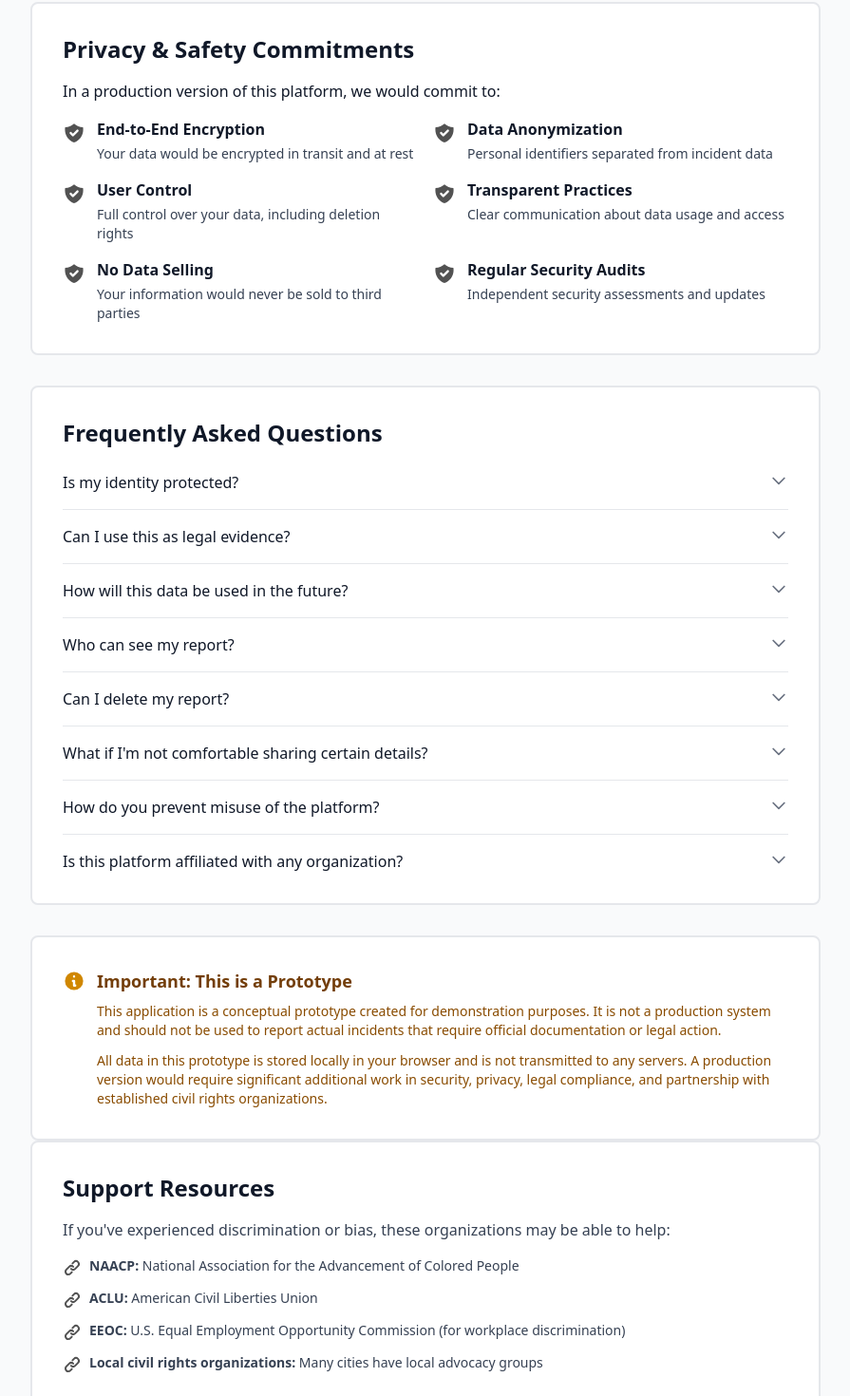
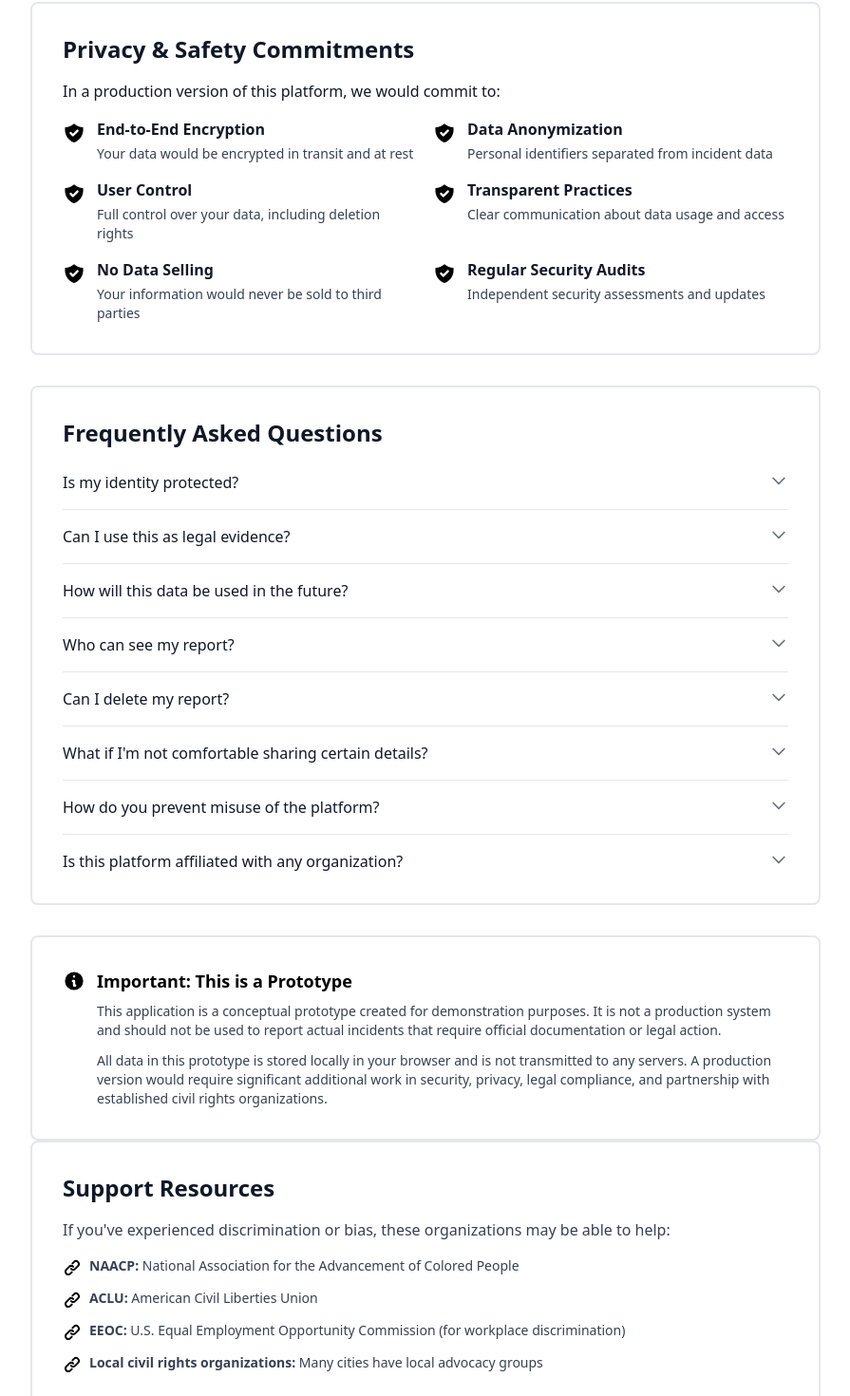
Before and after one commit to yeauxdejuan/seen, a React (Vite) app: page /about in a window 1280 px wide. Shown: the part 680-2150 px from the top of the page at 95% size, without its empty margins (192-1087 px from the left). Built offline with nearby package versions, Linux system fonts and the light colour scheme.

Commit message:
Apply black and white minimal design to all pages

```diff
--- a/src/pages/AboutPage.tsx
+++ b/src/pages/AboutPage.tsx
@@ -49,7 +49,7 @@ export function AboutPage() {
   };
 
   return (
-    <div className="min-h-screen bg-gray-50 dark:bg-gray-900 py-8">
+    <div className="min-h-screen bg-white dark:bg-black py-8">
       <div className="max-w-4xl mx-auto px-4 sm:px-6 lg:px-8">
         {/* Header */}
         <div className="mb-12 text-center">
@@ -98,7 +98,7 @@ export function AboutPage() {
             </p>
             <div className="grid grid-cols-1 md:grid-cols-2 gap-4">
               <div className="flex items-start">
-                <svg className="w-6 h-6 text-primary-600 dark:text-primary-400 mr-3 mt-1 flex-shrink-0" fill="currentColor" viewBox="0 0 20 20">
+                <svg className="w-6 h-6 text-black dark:text-white mr-3 mt-1 flex-shrink-0" fill="currentColor" viewBox="0 0 20 20">
                   <path fillRule="evenodd" d="M2.166 4.999A11.954 11.954 0 0010 1.944 11.954 11.954 0 0017.834 5c.11.65.166 1.32.166 2.001 0 5.225-3.34 9.67-8 11.317C5.34 16.67 2 12.225 2 7c0-.682.057-1.35.166-2.001zm11.541 3.708a1 1 0 00-1.414-1.414L9 10.586 7.707 9.293a1 1 0 00-1.414 1.414l2 2a1 1 0 001.414 0l4-4z" clipRule="evenodd" />
                 </svg>
                 <div>
@@ -112,7 +112,7 @@ export function AboutPage() {
               </div>
 
               <div className="flex items-start">
-                <svg className="w-6 h-6 text-primary-600 dark:text-primary-400 mr-3 mt-1 flex-shrink-0" fill="currentColor" viewBox="0 0 20 20">
+                <svg className="w-6 h-6 text-black dark:text-white mr-3 mt-1 flex-shrink-0" fill="currentColor" viewBox="0 0 20 20">
                   <path fillRule="evenodd" d="M2.166 4.999A11.954 11.954 0 0010 1.944 11.954 11.954 0 0017.834 5c.11.65.166 1.32.166 2.001 0 5.225-3.34 9.67-8 11.317C5.34 16.67 2 12.225 2 7c0-.682.057-1.35.166-2.001zm11.541 3.708a1 1 0 00-1.414-1.414L9 10.586 7.707 9.293a1 1 0 00-1.414 1.414l2 2a1 1 0 001.414 0l4-4z" clipRule="evenodd" />
                 </svg>
                 <div>
@@ -126,7 +126,7 @@ export function AboutPage() {
               </div>
 
               <div className="flex items-start">
-                <svg className="w-6 h-6 text-primary-600 dark:text-primary-400 mr-3 mt-1 flex-shrink-0" fill="currentColor" viewBox="0 0 20 20">
+                <svg className="w-6 h-6 text-black dark:text-white mr-3 mt-1 flex-shrink-0" fill="currentColor" viewBox="0 0 20 20">
                   <path fillRule="evenodd" d="M2.166 4.999A11.954 11.954 0 0010 1.944 11.954 11.954 0 0017.834 5c.11.65.166 1.32.166 2.001 0 5.225-3.34 9.67-8 11.317C5.34 16.67 2 12.225 2 7c0-.682.057-1.35.166-2.001zm11.541 3.708a1 1 0 00-1.414-1.414L9 10.586 7.707 9.293a1 1 0 00-1.414 1.414l2 2a1 1 0 001.414 0l4-4z" clipRule="evenodd" />
                 </svg>
                 <div>
@@ -140,7 +140,7 @@ export function AboutPage() {
               </div>
 
               <div className="flex items-start">
-                <svg className="w-6 h-6 text-primary-600 dark:text-primary-400 mr-3 mt-1 flex-shrink-0" fill="currentColor" viewBox="0 0 20 20">
+                <svg className="w-6 h-6 text-black dark:text-white mr-3 mt-1 flex-shrink-0" fill="currentColor" viewBox="0 0 20 20">
                   <path fillRule="evenodd" d="M2.166 4.999A11.954 11.954 0 0010 1.944 11.954 11.954 0 0017.834 5c.11.65.166 1.32.166 2.001 0 5.225-3.34 9.67-8 11.317C5.34 16.67 2 12.225 2 7c0-.682.057-1.35.166-2.001zm11.541 3.708a1 1 0 00-1.414-1.414L9 10.586 7.707 9.293a1 1 0 00-1.414 1.414l2 2a1 1 0 001.414 0l4-4z" clipRule="evenodd" />
                 </svg>
                 <div>
@@ -154,7 +154,7 @@ export function AboutPage() {
               </div>
 
               <div className="flex items-start">
-                <svg className="w-6 h-6 text-primary-600 dark:text-primary-400 mr-3 mt-1 flex-shrink-0" fill="currentColor" viewBox="0 0 20 20">
+                <svg className="w-6 h-6 text-black dark:text-white mr-3 mt-1 flex-shrink-0" fill="currentColor" viewBox="0 0 20 20">
                   <path fillRule="evenodd" d="M2.166 4.999A11.954 11.954 0 0010 1.944 11.954 11.954 0 0017.834 5c.11.65.166 1.32.166 2.001 0 5.225-3.34 9.67-8 11.317C5.34 16.67 2 12.225 2 7c0-.682.057-1.35.166-2.001zm11.541 3.708a1 1 0 00-1.414-1.414L9 10.586 7.707 9.293a1 1 0 00-1.414 1.414l2 2a1 1 0 001.414 0l4-4z" clipRule="evenodd" />
                 </svg>
                 <div>
@@ -168,7 +168,7 @@ export function AboutPage() {
               </div>
 
               <div className="flex items-start">
-                <svg className="w-6 h-6 text-primary-600 dark:text-primary-400 mr-3 mt-1 flex-shrink-0" fill="currentColor" viewBox="0 0 20 20">
+                <svg className="w-6 h-6 text-black dark:text-white mr-3 mt-1 flex-shrink-0" fill="currentColor" viewBox="0 0 20 20">
                   <path fillRule="evenodd" d="M2.166 4.999A11.954 11.954 0 0010 1.944 11.954 11.954 0 0017.834 5c.11.65.166 1.32.166 2.001 0 5.225-3.34 9.67-8 11.317C5.34 16.67 2 12.225 2 7c0-.682.057-1.35.166-2.001zm11.541 3.708a1 1 0 00-1.414-1.414L9 10.586 7.707 9.293a1 1 0 00-1.414 1.414l2 2a1 1 0 001.414 0l4-4z" clipRule="evenodd" />
                 </svg>
                 <div>
@@ -229,21 +229,21 @@ export function AboutPage() {
         </Card>
 
         {/* Important Notice */}
-        <Card padding="lg" className="bg-yellow-50 dark:bg-yellow-900 border-yellow-200 dark:border-yellow-700">
+        <Card padding="lg" className="bg-gray-100 dark:bg-gray-900 border-2 border-gray-300 dark:border-gray-700">
           <div className="flex items-start">
-            <svg className="w-6 h-6 text-yellow-600 dark:text-yellow-400 mr-3 mt-0.5 flex-shrink-0" fill="currentColor" viewBox="0 0 20 20">
+            <svg className="w-6 h-6 text-black dark:text-white mr-3 mt-0.5 flex-shrink-0" fill="currentColor" viewBox="0 0 20 20">
               <path fillRule="evenodd" d="M18 10a8 8 0 11-16 0 8 8 0 0116 0zm-7-4a1 1 0 11-2 0 1 1 0 012 0zM9 9a1 1 0 000 2v3a1 1 0 001 1h1a1 1 0 100-2v-3a1 1 0 00-1-1H9z" clipRule="evenodd" />
             </svg>
             <div>
-              <h3 className="text-lg font-semibold text-yellow-900 dark:text-yellow-100 mb-2">
+              <h3 className="text-lg font-semibold text-black dark:text-white mb-2">
                 Important: This is a Prototype
               </h3>
-              <p className="text-sm text-yellow-800 dark:text-yellow-200 mb-3">
+              <p className="text-sm text-gray-700 dark:text-gray-300 mb-3">
                 This application is a conceptual prototype created for demonstration purposes.
                 It is not a production system and should not be used to report actual incidents
                 that require official documentation or legal action.
               </p>
-              <p className="text-sm text-yellow-800 dark:text-yellow-200">
+              <p className="text-sm text-gray-700 dark:text-gray-300">
                 All data in this prototype is stored locally in your browser and is not transmitted
                 to any servers. A production version would require significant additional work in
                 security, privacy, legal compliance, and partnership with established civil rights
@@ -263,7 +263,7 @@ export function AboutPage() {
           </p>
           <ul className="space-y-3 text-sm text-gray-700 dark:text-gray-300">
             <li className="flex items-start">
-              <svg className="w-5 h-5 text-accent-600 dark:text-accent-400 mr-2 mt-0.5 flex-shrink-0" fill="currentColor" viewBox="0 0 20 20">
+              <svg className="w-5 h-5 text-black dark:text-white mr-2 mt-0.5 flex-shrink-0" fill="currentColor" viewBox="0 0 20 20">
                 <path fillRule="evenodd" d="M12.586 4.586a2 2 0 112.828 2.828l-3 3a2 2 0 01-2.828 0 1 1 0 00-1.414 1.414 4 4 0 005.656 0l3-3a4 4 0 00-5.656-5.656l-1.5 1.5a1 1 0 101.414 1.414l1.5-1.5zm-5 5a2 2 0 012.828 0 1 1 0 101.414-1.414 4 4 0 00-5.656 0l-3 3a4 4 0 105.656 5.656l1.5-1.5a1 1 0 10-1.414-1.414l-1.5 1.5a2 2 0 11-2.828-2.828l3-3z" clipRule="evenodd" />
               </svg>
               <span>
@@ -271,7 +271,7 @@ export function AboutPage() {
               </span>
             </li>
             <li className="flex items-start">
-              <svg className="w-5 h-5 text-accent-600 dark:text-accent-400 mr-2 mt-0.5 flex-shrink-0" fill="currentColor" viewBox="0 0 20 20">
+              <svg className="w-5 h-5 text-black dark:text-white mr-2 mt-0.5 flex-shrink-0" fill="currentColor" viewBox="0 0 20 20">
                 <path fillRule="evenodd" d="M12.586 4.586a2 2 0 112.828 2.828l-3 3a2 2 0 01-2.828 0 1 1 0 00-1.414 1.414 4 4 0 005.656 0l3-3a4 4 0 00-5.656-5.656l-1.5 1.5a1 1 0 101.414 1.414l1.5-1.5zm-5 5a2 2 0 012.828 0 1 1 0 101.414-1.414 4 4 0 00-5.656 0l-3 3a4 4 0 105.656 5.656l1.5-1.5a1 1 0 10-1.414-1.414l-1.5 1.5a2 2 0 11-2.828-2.828l3-3z" clipRule="evenodd" />
               </svg>
               <span>
@@ -279,7 +279,7 @@ export function AboutPage() {
               </span>
             </li>
             <li className="flex items-start">
-              <svg className="w-5 h-5 text-accent-600 dark:text-accent-400 mr-2 mt-0.5 flex-shrink-0" fill="currentColor" viewBox="0 0 20 20">
+              <svg className="w-5 h-5 text-black dark:text-white mr-2 mt-0.5 flex-shrink-0" fill="currentColor" viewBox="0 0 20 20">
                 <path fillRule="evenodd" d="M12.586 4.586a2 2 0 112.828 2.828l-3 3a2 2 0 01-2.828 0 1 1 0 00-1.414 1.414 4 4 0 005.656 0l3-3a4 4 0 00-5.656-5.656l-1.5 1.5a1 1 0 101.414 1.414l1.5-1.5zm-5 5a2 2 0 012.828 0 1 1 0 101.414-1.414 4 4 0 00-5.656 0l-3 3a4 4 0 105.656 5.656l1.5-1.5a1 1 0 10-1.414-1.414l-1.5 1.5a2 2 0 11-2.828-2.828l3-3z" clipRule="evenodd" />
               </svg>
               <span>
@@ -287,7 +287,7 @@ export function AboutPage() {
               </span>
             </li>
             <li className="flex items-start">
-              <svg className="w-5 h-5 text-accent-600 dark:text-accent-400 mr-2 mt-0.5 flex-shrink-0" fill="currentColor" viewBox="0 0 20 20">
+              <svg className="w-5 h-5 text-black dark:text-white mr-2 mt-0.5 flex-shrink-0" fill="currentColor" viewBox="0 0 20 20">
                 <path fillRule="evenodd" d="M12.586 4.586a2 2 0 112.828 2.828l-3 3a2 2 0 01-2.828 0 1 1 0 00-1.414 1.414 4 4 0 005.656 0l3-3a4 4 0 00-5.656-5.656l-1.5 1.5a1 1 0 101.414 1.414l1.5-1.5zm-5 5a2 2 0 012.828 0 1 1 0 101.414-1.414 4 4 0 00-5.656 0l-3 3a4 4 0 105.656 5.656l1.5-1.5a1 1 0 10-1.414-1.414l-1.5 1.5a2 2 0 11-2.828-2.828l3-3z" clipRule="evenodd" />
               </svg>
               <span>
--- a/src/pages/MyReports.tsx
+++ b/src/pages/MyReports.tsx
@@ -68,7 +68,7 @@ export function MyReports() {
   // If user is not signed in
   if (!user) {
     return (
-      <div className="min-h-screen bg-gray-50 dark:bg-gray-900 py-16">
+      <div className="min-h-screen bg-white dark:bg-black py-16">
         <div className="max-w-4xl mx-auto px-4 sm:px-6 lg:px-8">
           <Card className="text-center" padding="lg">
             <svg className="w-16 h-16 mx-auto text-gray-400 dark:text-gray-600 mb-4" fill="none" stroke="currentColor" viewBox="0 0 24 24">
@@ -90,7 +90,7 @@ export function MyReports() {
   }
 
   return (
-    <div className="min-h-screen bg-gray-50 dark:bg-gray-900 py-8">
+    <div className="min-h-screen bg-white dark:bg-black py-8">
       <div className="max-w-7xl mx-auto px-4 sm:px-6 lg:px-8">
         {/* Header */}
         <div className="mb-8">
@@ -118,7 +118,7 @@ export function MyReports() {
 
         {loading ? (
           <div className="flex justify-center py-12">
-            <div className="animate-spin rounded-full h-8 w-8 border-b-2 border-primary-600"></div>
+            <div className="animate-spin rounded-full h-8 w-8 border-b-2 border-black dark:border-white"></div>
           </div>
         ) : reports.length === 0 ? (
           <EmptyState
@@ -300,7 +300,7 @@ export function MyReports() {
                       <div className="text-xs text-gray-500 dark:text-gray-400 pt-4 border-t border-gray-200 dark:border-gray-700">
                         <p>Report ID: {selectedReport.id}</p>
                         <p>Submitted: {formatDate(selectedReport.createdAt)}</p>
-                        <p className="mt-2 bg-yellow-50 dark:bg-yellow-900 border border-yellow-200 dark:border-yellow-700 rounded p-2">
+                        <p className="mt-2 bg-gray-100 dark:bg-gray-900 border-2 border-gray-300 dark:border-gray-700 rounded p-2">
                           <strong>Note:</strong> This data is stored locally in your browser for this prototype.
                           In a production version, reports would be securely stored with privacy protections.
                         </p>
```
Also changed, not shown: src/pages/ExplorePage.tsx (+19 -19 lines), src/pages/ReportWizard.tsx (+18 -18 lines).
